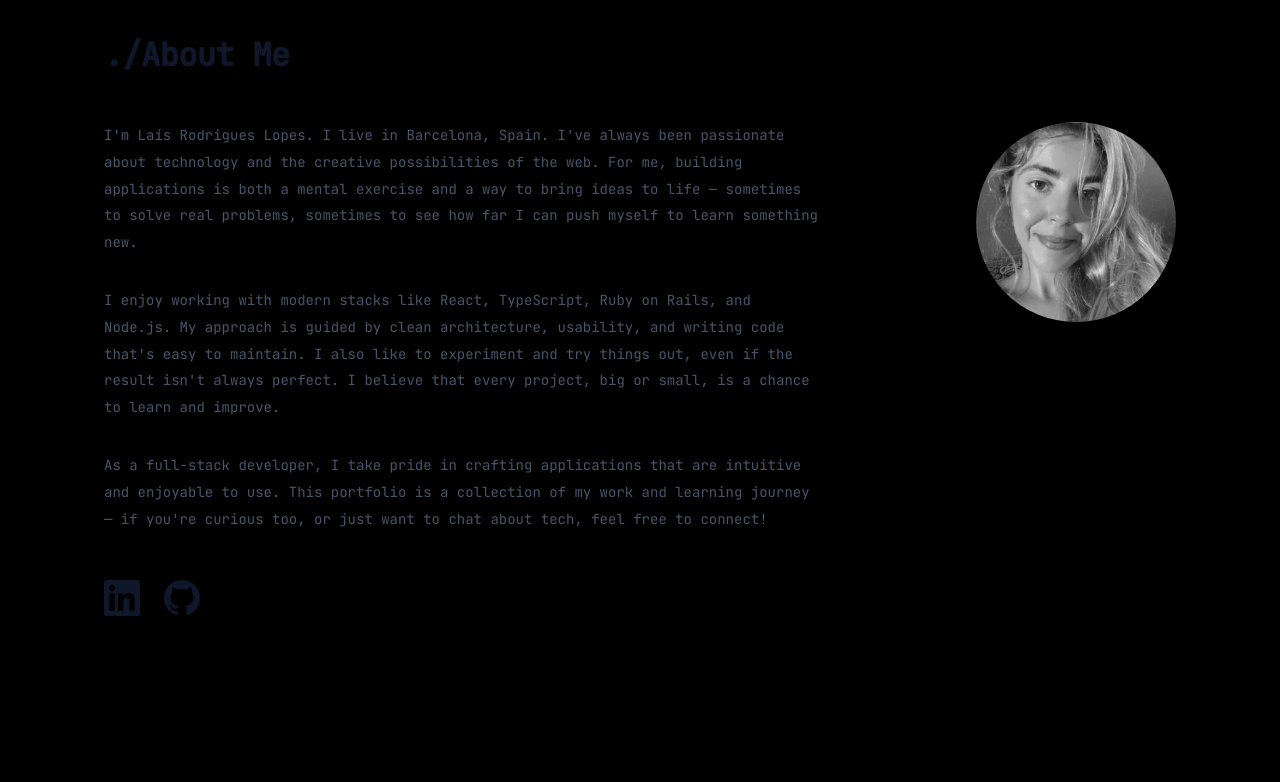
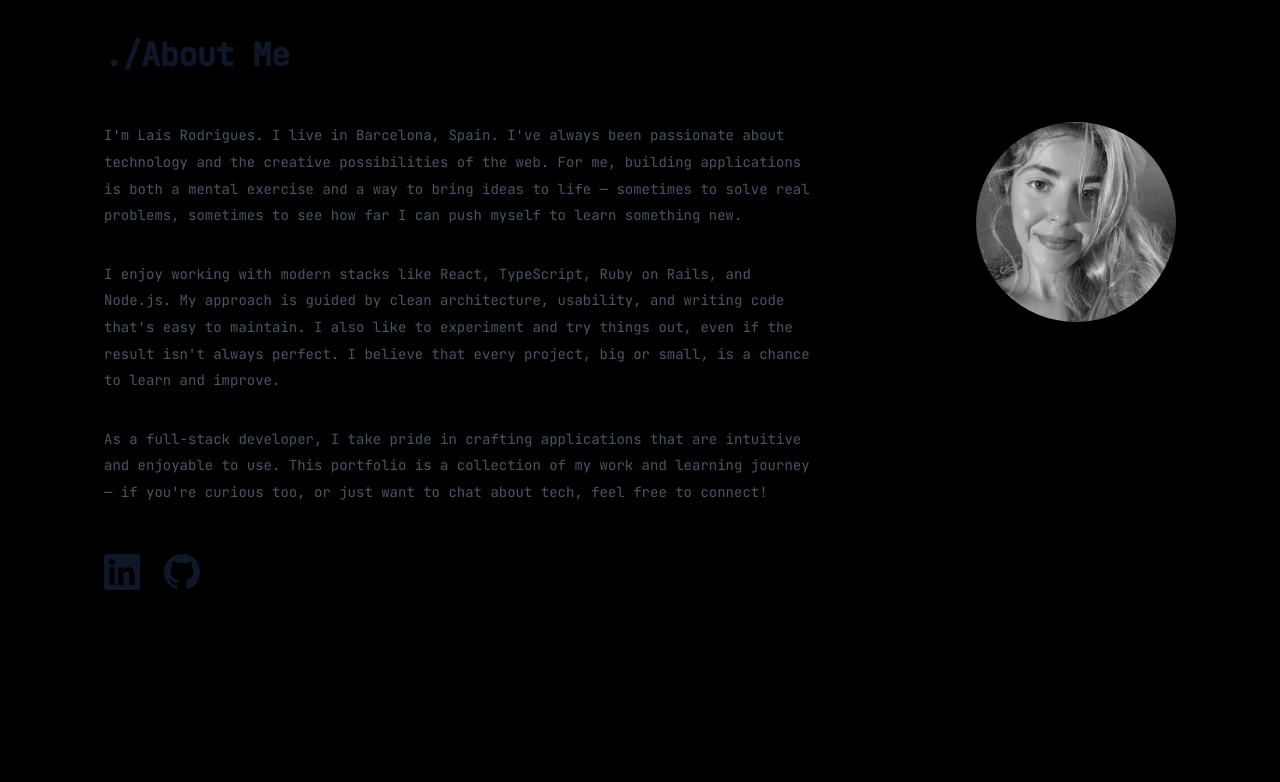
Before and after one commit to laisrod/portifolio-react, a React (Vite) app: page / in a window 1280 px wide. Shown: the part 860-1642 px from the top of the page. Built offline with nearby package versions, Linux system fonts and the light colour scheme.

Commit message:
refactor: shorten display name to Laís Rodrigues across site

```diff
--- a/index.html
+++ b/index.html
@@ -6,7 +6,7 @@
     <meta name="viewport" content="width=device-width, initial-scale=1.0" />
     <meta name="description" content="Laís Rodrigues Lopes — Full Stack JavaScript & Ruby Developer portfolio. React, TypeScript, Ruby on Rails, Node.js. Open to remote opportunities." />
     <meta name="theme-color" content="#0f172a" />
-    <title>Laís Rodrigues Lopes | Full Stack Developer</title>
+    <title>Laís Rodrigues | Full Stack Developer</title>
   </head>
   <body>
     <div id="root"></div>
--- a/src/components/layout/Footer.tsx
+++ b/src/components/layout/Footer.tsx
@@ -5,7 +5,7 @@ function Footer() {
     <footer className="footer">
       <div className="container footer__container">
         <p className="footer__text">
-          &copy; {currentYear} Laís Rodrigues Lopes. Built with React + TypeScript.
+          &copy; {currentYear} Laís Rodrigues. Built with React + TypeScript.
         </p>
         <div className="footer__links">
           <a
--- a/src/components/sections/About.tsx
+++ b/src/components/sections/About.tsx
@@ -10,7 +10,7 @@ function About() {
         <div className="about__left">
           <div className="about__content">
             <p className="about__paragraph">
-              I'm Laís Rodrigues Lopes. I live in Barcelona, Spain. I've always
+              I'm Laís Rodrigues. I live in Barcelona, Spain. I've always
               been passionate about technology and the creative possibilities of
               the web. For me, building applications is both a mental exercise and
               a way to bring ideas to life — sometimes to solve real problems,
@@ -63,7 +63,7 @@ function About() {
         <div className="about__right">
           <img
             src={avatarImg}
-            alt="Laís Rodrigues Lopes"
+            alt="Laís Rodrigues"
             className="about__avatar"
             loading="lazy"
             width="200"
```
